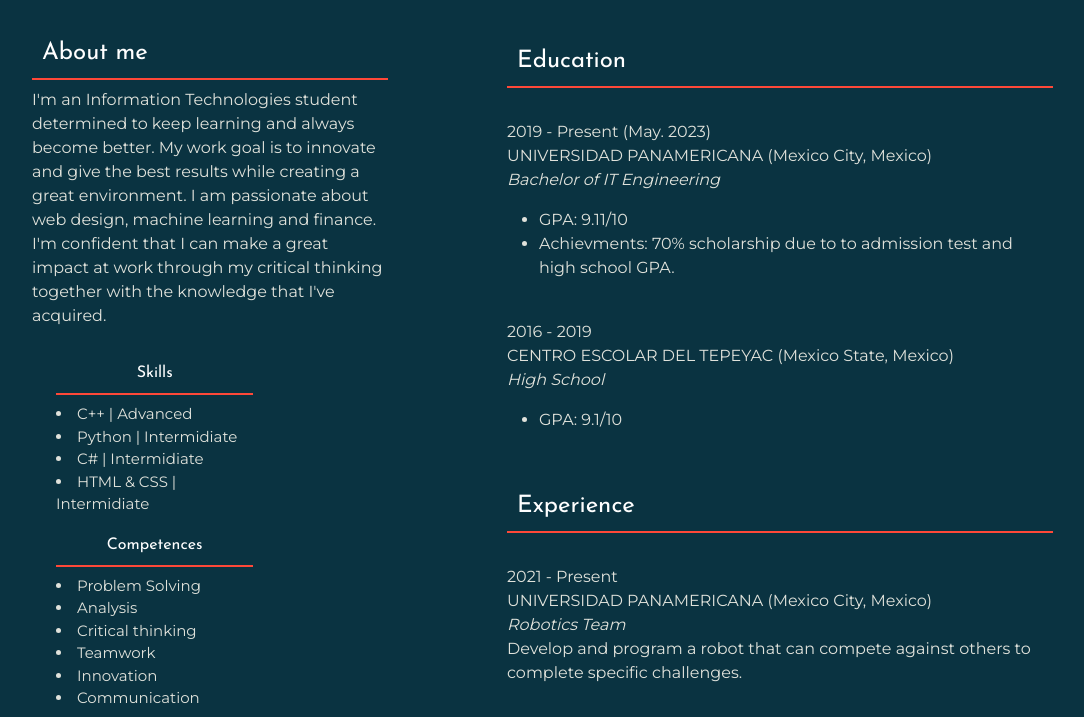
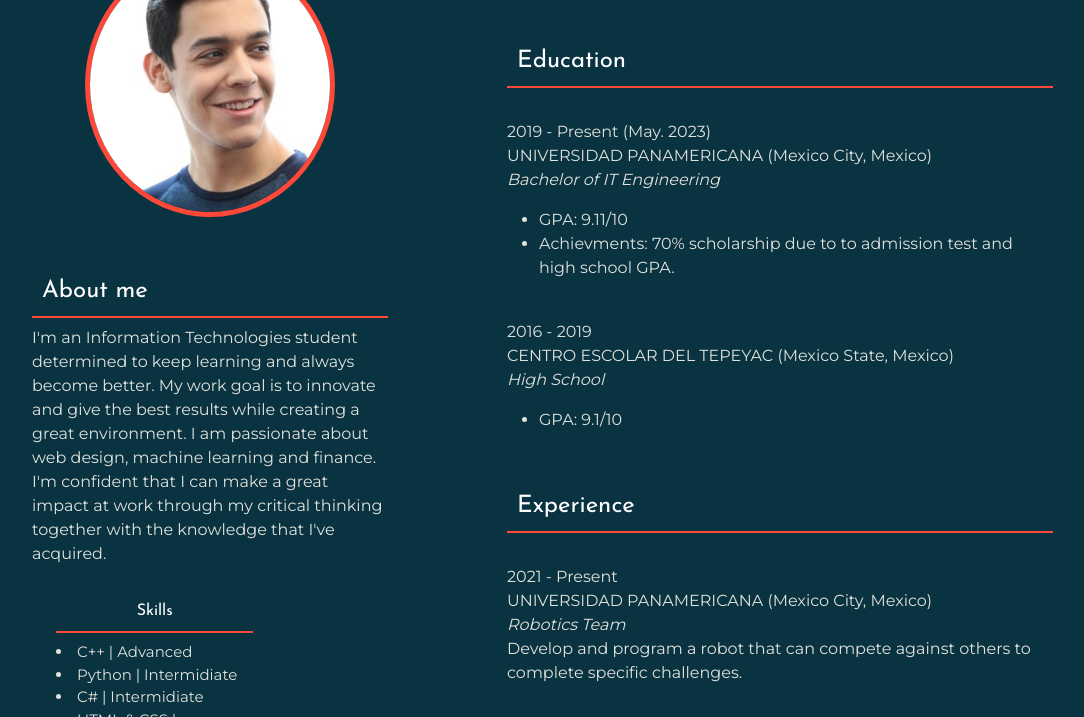
Before and after one commit to Artur629/portfolio, a plain HTML site: page pages/cv.html in a window 1280 px wide. Shown: the part 255-972 px from the top of the page, without its empty margins (50-1134 px from the left). Drawn offline with nearby package versions, Linux system fonts and the light colour scheme.

Commit message:
Update cv.html

```diff
--- a/pages/cv.html
+++ b/pages/cv.html
@@ -22,7 +22,7 @@
                   Arturo Arguello
                 </h1>
                 <h3>IT and Intelligent Systems Engineer</h3>
-                <img id="fotocv" class="img-fluid" src="img/fotocv.jpg" />
+                <img id="fotocv" class="img-fluid" src="../img/fotocv.jpg" />
                 <h4>
                     About me
                   </h4>
```
